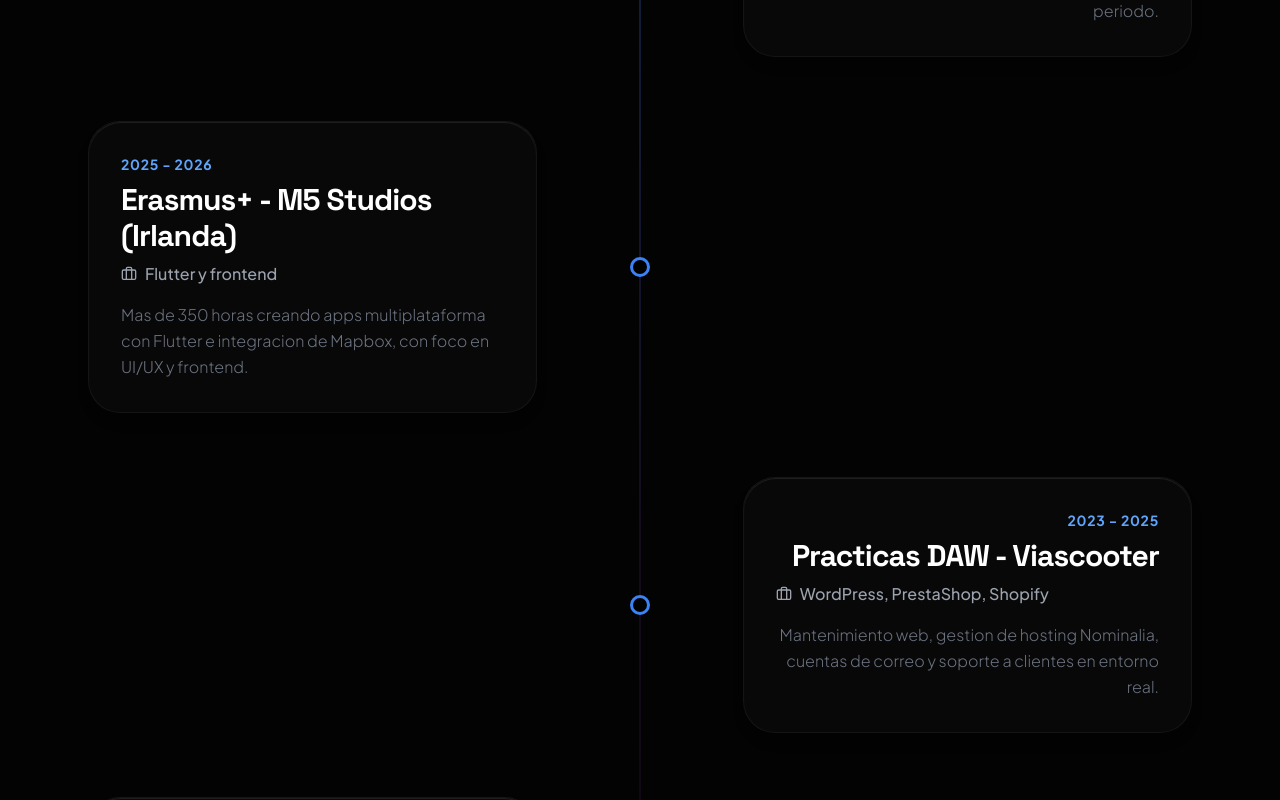
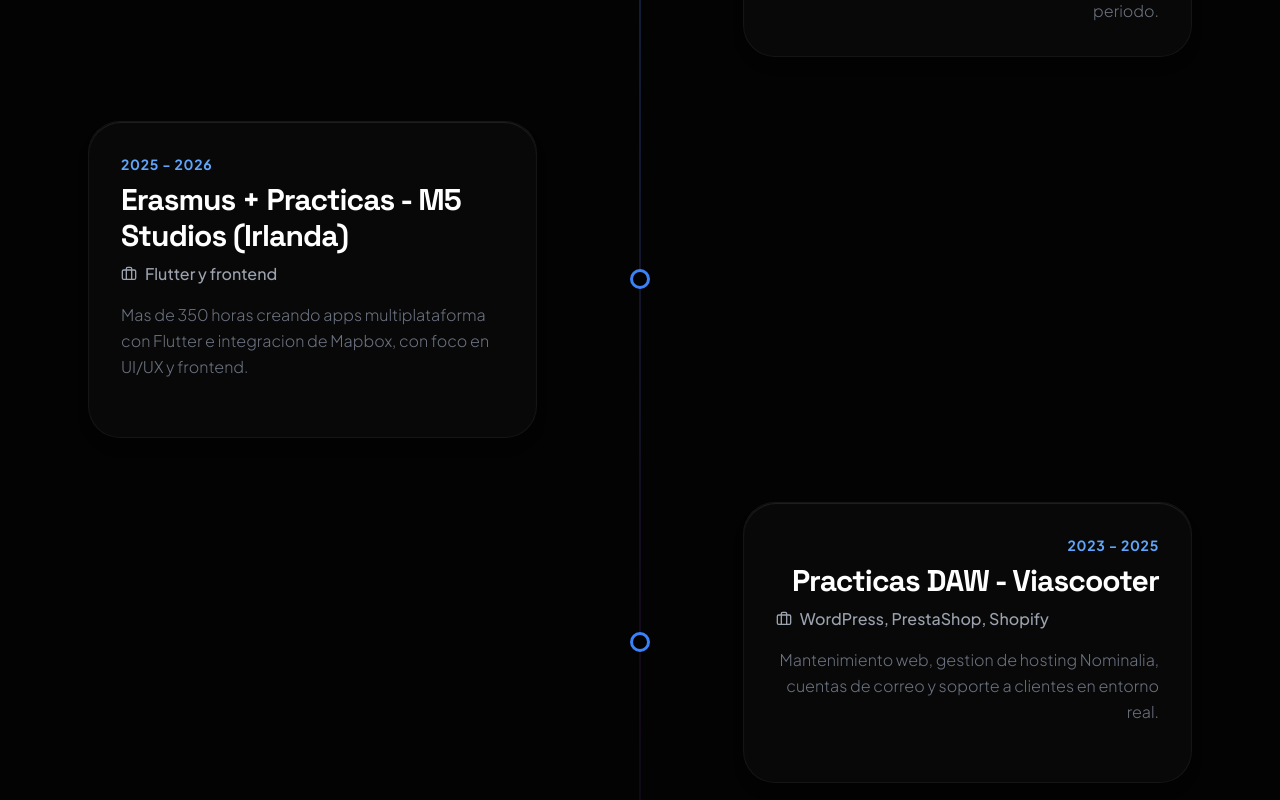
Before and after one commit to MarcMunta/Portfolio, a Next.js app: page / in a window 1280 px wide. Shown: the part 3560-4360 px from the top of the page. Built offline with nearby package versions, Linux system fonts and the light colour scheme.

Commit message:
feat: fix Erasmus+ text, add hover descriptions to experience timeline

```diff
--- a/src/app/(routes)/page.jsx
+++ b/src/app/(routes)/page.jsx
@@ -149,6 +149,14 @@ const globalStyles = `
     cursor: none;
     -webkit-font-smoothing: antialiased;
     -moz-osx-font-smoothing: grayscale;
+  }
+
+  a, button, input, select, textarea, [role="button"], .cursor-morph, [onclick] {
+    cursor: none !important;
+  }
+
+  * {
+    cursor: none !important;
   }
 
   .font-display {
@@ -1080,9 +1088,10 @@ export default function App() {
         },
         {
           year: '2025 - 2026',
-          role: 'Erasmus+ - M5 Studios (Irlanda)',
+          role: 'Erasmus + Practiques - M5 Studios (Irlanda)',
           company: 'Flutter i frontend',
           desc: 'Mes de 350 hores creant apps multiplataforma amb Flutter i integracio de Mapbox.',
+          hoverDesc: 'Disseny visual per facilitar la llegibilitat de l\'usuari i disseny de pagines web. Tests per a millores de velocitat i rendiment web. Administracio de bases de dades.',
           align: 'right',
         },
         {
@@ -1090,6 +1099,7 @@ export default function App() {
           role: 'Practiques DAW - Viascooter',
           company: 'WordPress, PrestaShop, Shopify',
           desc: 'Manteniment web, gestio de hosting Nominalia, comptes de correu i suport a clients en entorn real.',
+          hoverDesc: 'Manteniment de la pagina web, atencio al client i venda d\'objectes i motos. Solucions per a expansio de correus de l\'empresa, automatitzacio i millora de correus. Administracio de stack i modificacio de signatures de correus.',
           align: 'left',
         },
         {
@@ -1097,6 +1107,7 @@ export default function App() {
           role: 'Practiques SMX - Gestinet',
           company: 'Suport IT',
           desc: 'Mes de 340 hores en suport tecnic: hardware, servidors, impressores i Active Directory per a pimes locals.',
+          hoverDesc: 'Atencio al client, manteniment de servidors i backups, creacio de PC, neteja de discos durs i reparacio de programari.',
           align: 'right',
         },
         {
@@ -1249,9 +1260,10 @@ export default function App() {
         },
         {
           year: '2025 - 2026',
-          role: 'Erasmus+ - M5 Studios (Irlanda)',
+          role: 'Erasmus + Practicas - M5 Studios (Irlanda)',
           company: 'Flutter y frontend',
           desc: 'Mas de 350 horas creando apps multiplataforma con Flutter e integracion de Mapbox, con foco en UI/UX y frontend.',
+          hoverDesc: 'Diseno visual para facilitar la legibilidad del usuario y diseno de paginas web. Tests para mejoras de velocidad y rendimiento web. Administracion de bases de datos.',
           align: 'right',
         },
         {
@@ -1259,6 +1271,7 @@ export default function App() {
           role: 'Practicas DAW - Viascooter',
           company: 'WordPress, PrestaShop, Shopify',
           desc: 'Mantenimiento web, gestion de hosting Nominalia, cuentas de correo y soporte a clientes en entorno real.',
+          hoverDesc: 'Mantenimiento de la pagina web, atencion al cliente y venta de objetos y motos. Soluciones para expansion de correos de la empresa, automatizacion y mejora de correos. Administracion de stack y modificacion de firmas de correos.',
           align: 'left',
         },
         {
@@ -1266,6 +1279,7 @@ export default function App() {
           role: 'Practicas SMX - Gestinet',
           company: 'Soporte IT',
           desc: 'Mas de 340 horas en soporte tecnico: hardware, servidores, impresoras y Active Directory para pymes locales.',
+          hoverDesc: 'Atencion al cliente, mantenimiento de servidores y backups, creacion de PC, limpieza de discos duros y reparacion de software.',
           align: 'right',
         },
         {
@@ -1418,9 +1432,10 @@ export default function App() {
         },
         {
           year: '2025 - 2026',
-          role: 'Erasmus+ - M5 Studios (Ireland)',
+          role: 'Erasmus + Internship - M5 Studios (Ireland)',
           company: 'Flutter and frontend',
           desc: 'Over 350 hours building cross-platform apps with Flutter and Mapbox integration, focused on UI/UX and frontend.',
+          hoverDesc: 'Visual design to enhance user readability and web page design. Speed and performance testing. Database administration.',
           align: 'right',
         },
         {
@@ -1428,6 +1443,7 @@ export default function App() {
           role: 'DAW Internship - Viascooter',
           company: 'WordPress, PrestaShop, Shopify',
           desc: 'Web maintenance, Nominalia hosting management, email account handling, and client support in a real environment.',
+          hoverDesc: 'Website maintenance, customer service and sales of products and scooters. Solutions for company email expansion, email automation and improvement. Stack administration and email signature management.',
           align: 'left',
         },
         {
@@ -1435,6 +1451,7 @@ export default function App() {
           role: 'SMX Internship - Gestinet',
           company: 'IT Support',
           desc: 'Over 340 hours in technical support: hardware, servers, printers, and Active Directory for local SMBs.',
+          hoverDesc: 'Customer service, server and backup maintenance, PC assembly, hard drive cleaning and software repair.',
           align: 'right',
         },
         {
@@ -1937,6 +1954,11 @@ export default function App() {
                             <Briefcase size={16}/> {item.company}
                           </h4>
                           <p className="text-gray-500 font-light leading-relaxed">{item.desc}</p>
+                          {item.hoverDesc && (
+                            <div className="mt-3 pt-3 border-t border-white/10 opacity-0 max-h-0 group-hover:opacity-100 group-hover:max-h-96 overflow-y-auto transition-all duration-500 ease-in-out">
+                              <p className="text-gray-400 text-sm font-light leading-relaxed">{item.hoverDesc}</p>
+                            </div>
+                          )}
                         </div>
                       </MagneticElement>
                     </div>
```
